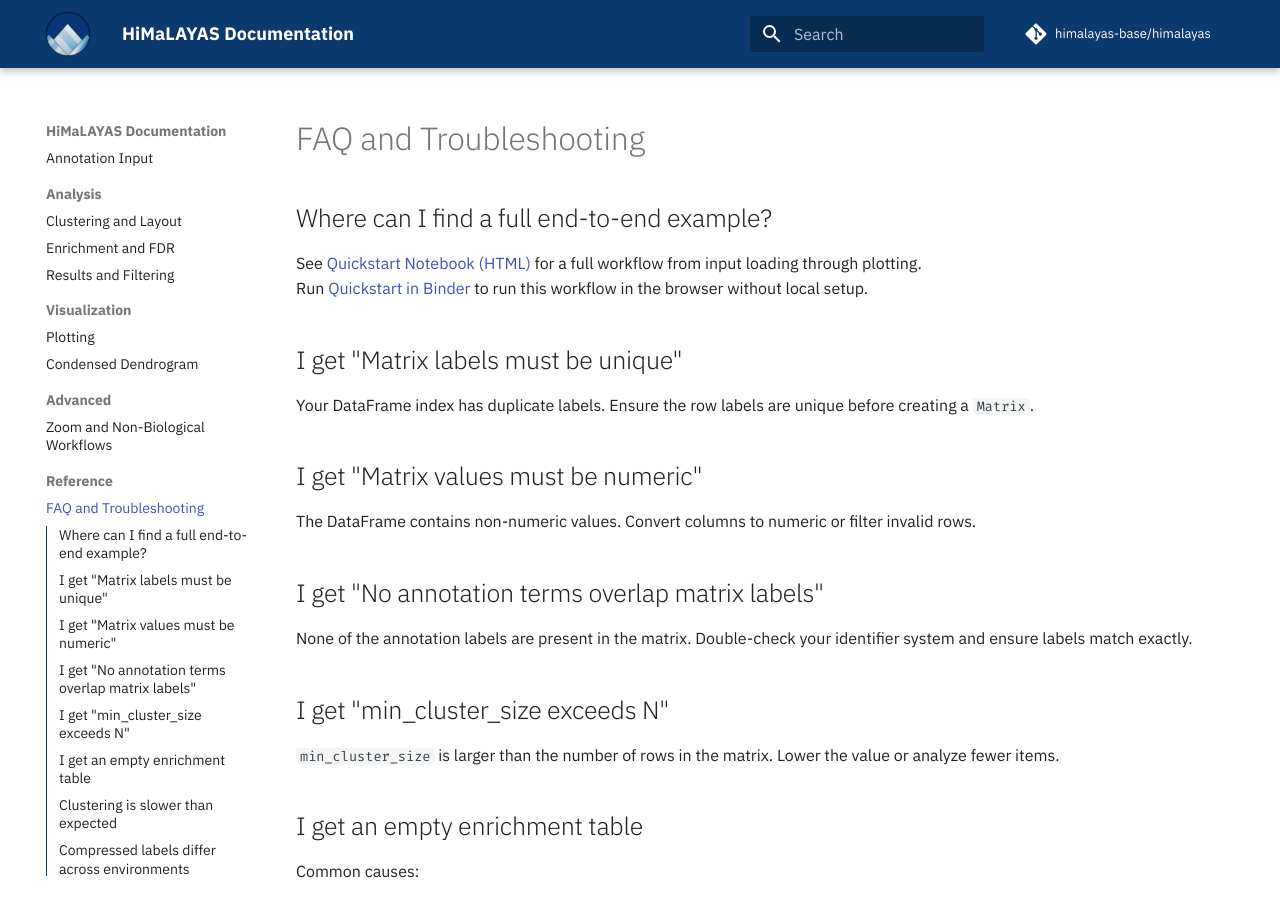
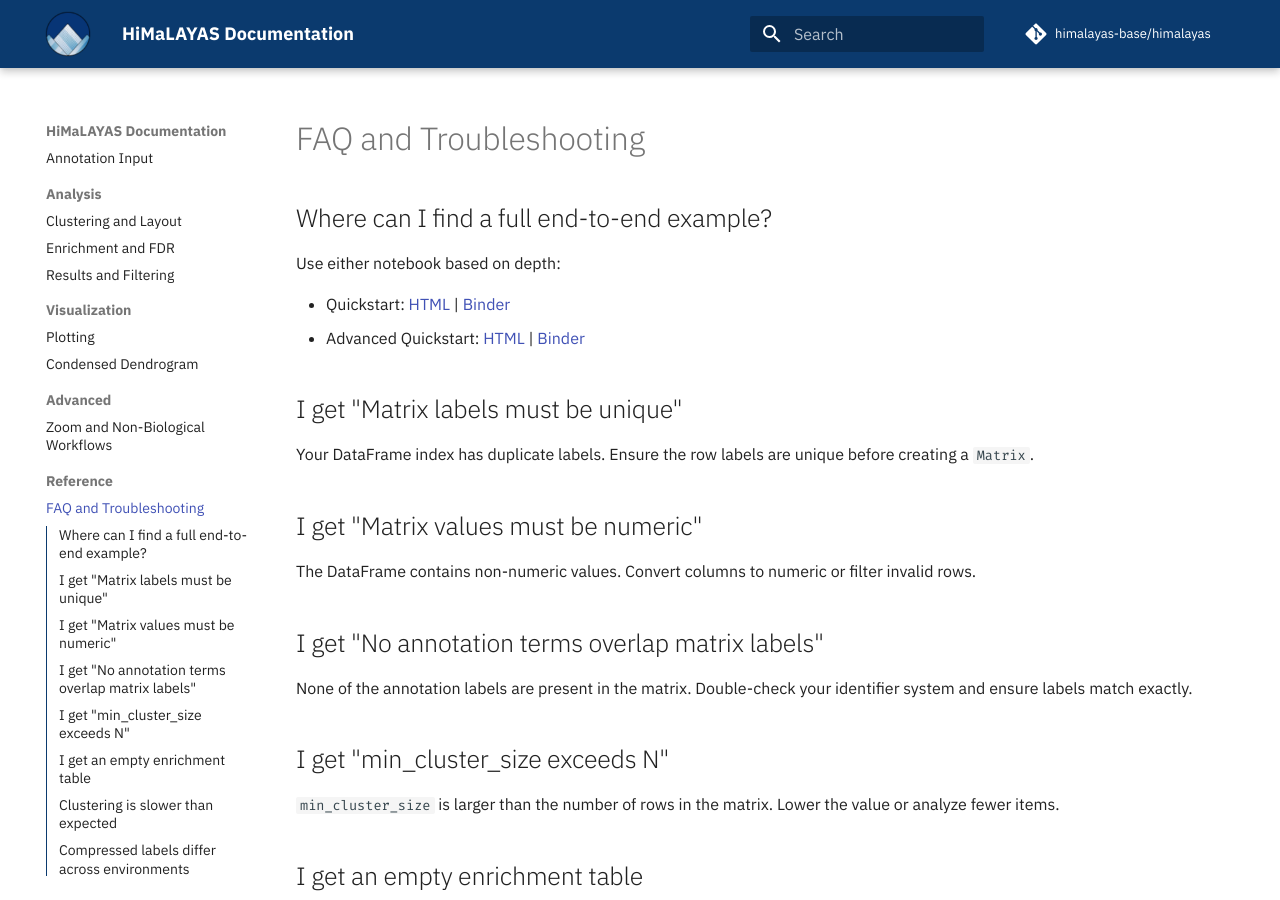
Before and after one commit to himalayas-base/himalayas-docs, an MkDocs documentation site: the page built from docs/10_faq.md, in a window 1280 px wide and 900 px high. Built offline with MkDocs 1.6.1 and Material for MkDocs 9.7.7, drawn with Linux system fonts in a browser that asks for light colours; comment, search, counter and statistics services are not loaded.

Commit message:
add links to quickstart advanced html & binder

```diff
--- a/docs/10_faq.md
+++ b/docs/10_faq.md
@@ -2,9 +2,10 @@
 
 ## Where can I find a full end-to-end example?
 
-See [Quickstart Notebook (HTML)](quickstart.html) for a full workflow from input loading through plotting.
-<br>
-Run [Quickstart in Binder](https://mybinder.org/v2/gh/himalayas-base/himalayas-docs/main?filepath=notebooks/quickstart.ipynb) to run this workflow in the browser without local setup.
+Use either notebook based on depth:
+
+- Quickstart: [HTML](quickstart.html) | [Binder](https://mybinder.org/v2/gh/himalayas-base/himalayas-docs/main?filepath=notebooks/quickstart.ipynb)
+- Advanced Quickstart: [HTML](quickstart_advanced.html) | [Binder](https://mybinder.org/v2/gh/himalayas-base/himalayas-docs/main?filepath=notebooks/quickstart_advanced.ipynb)
 
 ## I get "Matrix labels must be unique"
 
```
Also changed, not shown: docs/7_plotting.md (+2 -1 lines), docs/index.md (+2 -2 lines).
